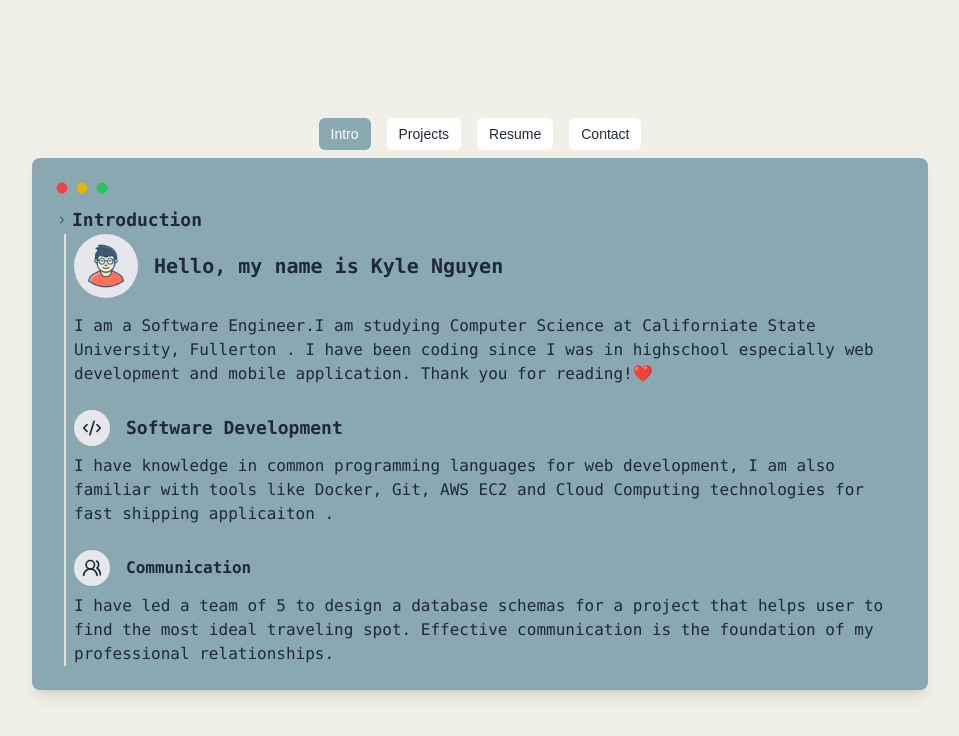
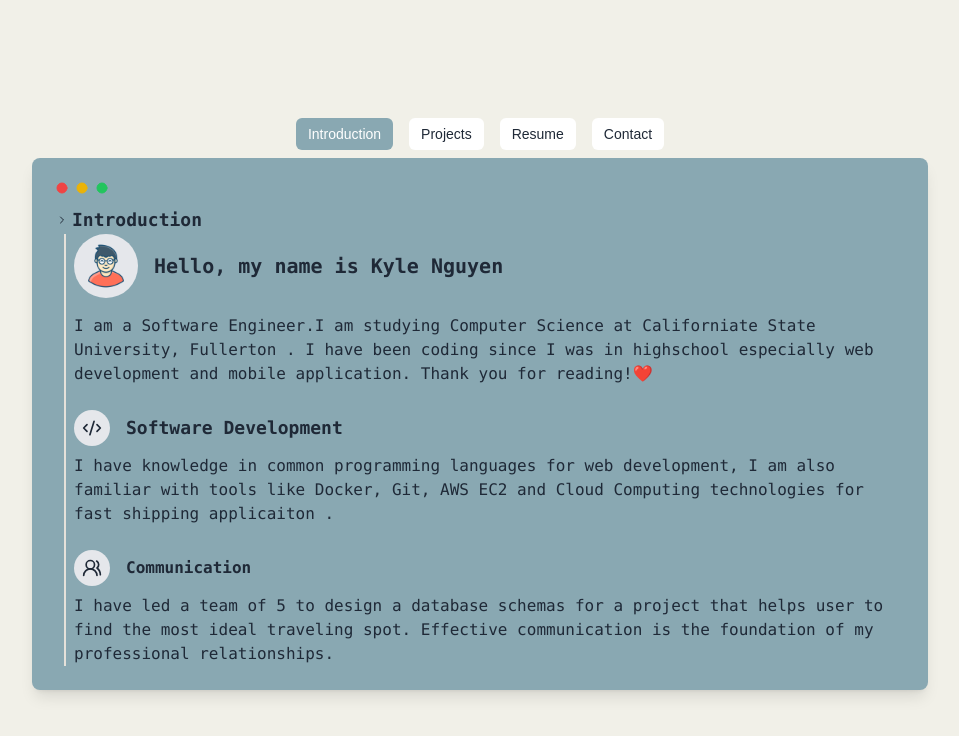
Before and after one commit to kylenguyen-cs30/terminal-portfolio, a Next.js app: page / in a window 1280 px wide. Shown: the top 736 px of the page, without its empty margins (160-1119 px from the left). Built offline with nearby package versions, Linux system fonts and the light colour scheme.

Commit message:
finish portfolio website

```diff
--- a/app/components/Terminal.tsx
+++ b/app/components/Terminal.tsx
@@ -223,7 +223,7 @@ const Terminal = () => {
             }`}
             onClick={() => setActiveSection("intro")}
           >
-            Intro
+            Introduction
           </motion.button>
           <motion.button
             whileHover={{ scale: 1.05 }}
```
